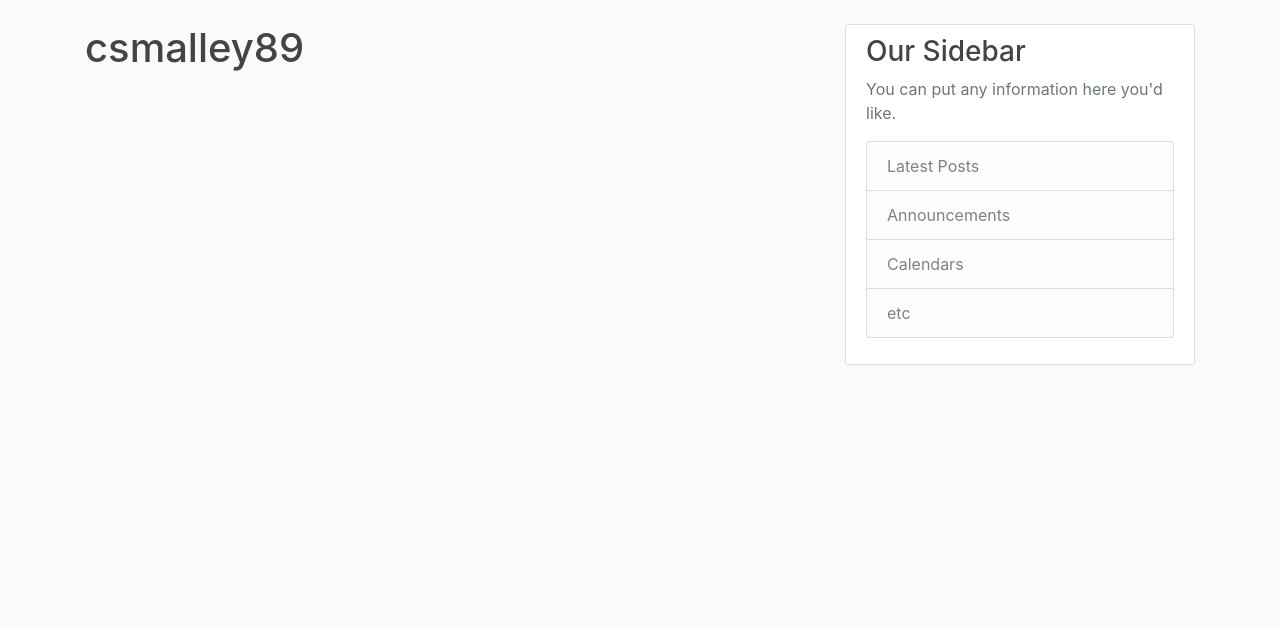
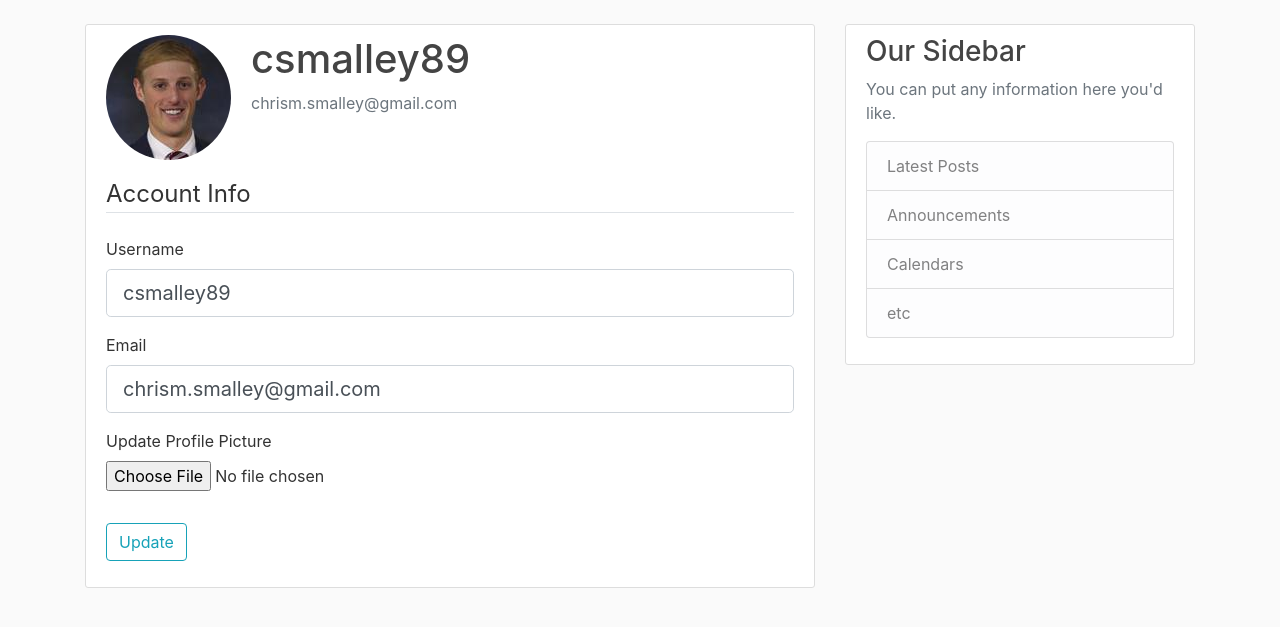
Before and after one commit to csmalley89/pyFlask, a Flask app: page /account in a window 1280 px wide. Shown: the part 56-683 px from the top of the page. Run offline with Flask 2, Linux system fonts and the light colour scheme; a user stored in the database is signed in; some libraries are stand-ins or nearby versions.

Commit message:
added the ability for users to edit their profile and upload a profile pic

```diff
--- a/flaskBlog/forms.py
+++ b/flaskBlog/forms.py
@@ -1,4 +1,6 @@
 from flask_wtf import FlaskForm
+from flask_wtf.file import FileField, FileAllowed
+from flask_login import current_user
 from wtforms import StringField, PasswordField, SubmitField, BooleanField
 from wtforms.validators import DataRequired, Length, Email, EqualTo, ValidationError
 from flaskBlog.models import User
@@ -25,4 +27,23 @@ class LoginForm(FlaskForm):
     email = StringField('Email', validators=[DataRequired(), Email()])
     password = PasswordField('Password', validators=[DataRequired()])
     remember = BooleanField('Remember Me')
-    submit = SubmitField('Login')
+    submit = SubmitField('Update')
+
+
+class UpdateAccountForm(FlaskForm):
+    username = StringField('Username', validators=[DataRequired(), Length(min=2, max=20)])
+    email = StringField('Email', validators=[DataRequired(), Email()])
+    picture = FileField('Update Profile Picture', validators=[FileAllowed(['jpg', 'jpeg', 'png', 'gif'])])
+    submit = SubmitField('Update')
+
+    def validate_username(self, username):
+        if username.data != current_user.username:
+            user = User.query.filter_by(username=username.data).first()
+            if user:
+                raise ValidationError('That username is taken. Please choose another one.')
+
+    def validate_email(self, email):
+        if email.data != current_user.email:
+            user = User.query.filter_by(email=email.data).first()
+            if user:
+                raise ValidationError('That email is taken. Please choose a different one.')
--- a/flaskBlog/routes.py
+++ b/flaskBlog/routes.py
@@ -1,6 +1,9 @@
+import os
+import secrets
+from PIL import Image
 from flask import render_template, url_for, flash, redirect, request
 from flaskBlog import app, db, bcrypt
-from flaskBlog.forms import RegistrationForm, LoginForm
+from flaskBlog.forms import RegistrationForm, LoginForm, UpdateAccountForm
 from flaskBlog.models import User, Post
 from flask_login import login_user, current_user, logout_user, login_required
 
@@ -43,8 +46,6 @@ def register():
         db.session.add(user)
         db.session.commit()
         flash('Your account has been created! You are now able to login', 'success')
-        #flash('Account created for {}!'.format(form.username.data), 'success')
-        #flash(u'Account created for {form.username.data}!', 'success')
         return redirect(url_for('login'))
     return render_template('register.html', title='Register', form=form)
 
@@ -69,7 +70,35 @@ def logout():
     logout_user()
     return redirect(url_for('home'))
 
-@app.route("/account")
+
+def save_picture(form_picture):
+    random_hex = secrets.token_hex(8)
+    _, f_ext = os.path.splitext(form_picture.filename)
+    picture_fn = random_hex + f_ext
+    picture_path = os.path.join(app.root_path, 'static/profile_pics', picture_fn)
+    output_size = (125, 125)
+    i = Image.open(form_picture)
+    i.thumbnail(output_size)
+    i.save(picture_path)
+
+    return picture_fn
+
+
+@app.route("/account", methods=['GET', 'POST'])
 @login_required
 def account():
-    return render_template('account.html', title='Account')
+    form = UpdateAccountForm()
+    if form.picture.data:
+            picture_file = save_picture(form.picture.data)
+            current_user.image_file = picture_file
+    if form.validate_on_submit():
+        current_user.username = form.username.data
+        current_user.email = form.email.data
+        db.session.commit()
+        flash('Your account has been updated!', 'success')
+        return redirect(url_for('account'))
+    elif request.method == 'GET':
+        form.username.data = current_user.username
+        form.email.data = current_user.email
+    image_file = url_for('static', filename='profile_pics/' + current_user.image_file)
+    return render_template('account.html', title='Account', image_file=image_file, form=form)
--- a/flaskBlog/templates/account.html
+++ b/flaskBlog/templates/account.html
@@ -1,4 +1,57 @@
 {% extends "layout.html" %}
 {% block content %}
-    <h1>{{ current_user.username }}</h1>
+    <div class="content-section">
+      <div class="media">
+        <img class="rounded-circle account-img" src="{{ image_file }}">
+        <div class="media-body">
+          <h2 class="account-heading">{{ current_user.username }}</h2>
+          <p class="text-secondary">{{ current_user.email }}</p>
+        </div>
+      </div>
+        <form method="POST" action="" enctype="multipart/form-data">
+            {{ form.hidden_tag() }}
+            <fieldset class="form-group">
+                <legend class="border-bottom mb-4">Account Info</legend>
+                <div class="form-group">
+                    {{ form.username.label(class="form-control-label") }}
+
+                    {% if form.username.errors %}
+                        {{ form.username(class="form-control form-control-lg is-invalid") }}
+                        <div class="invalid-feedback">
+                            {% for error in form.username.errors %}
+                                <span>{{ error }}</span>
+                            {% endfor %}
+                        </div>
+                    {% else %}
+                        {{ form.username(class="form-control form-control-lg") }}
+                    {% endif %}
+                </div>
+                <div class="form-group">
+                    {{ form.email.label(class="form-control-label") }}
+                    {% if form.email.errors %}
+                        {{ form.email(class="form-control form-control-lg is-invalid") }}
+                        <div class="invalid-feedback">
+                            {% for error in form.email.errors %}
+                                <span>{{ error }}</span>
+                            {% endfor %}
+                        </div>
+                    {% else %}
+                        {{ form.email(class="form-control form-control-lg") }}
+                    {% endif %}
+                </div>
+                <div class="form-group">
+                    {{ form.picture.label() }}
+                    {{ form.picture(class="form-control-file") }}
+                    {% if form.picture.errors %}
+                        {% for error in form.picture.errors %}
+                            <span class="text-danger">{{ error }}</span></br>
+                        {% endfor %}
+                    {% endif %}
+                </div>
+            </fieldset>
+            <div class="form-group">
+                {{ form.submit(class="btn btn-outline-info") }}
+            </div>
+        </form>
+    </div>
 {% endblock content %}
```
Also changed, not shown: flaskBlog/site.db, flaskBlog/static/profile_pics/d65866ad6c4e89f1.jpg (added), flaskBlog/static/profile_pics/default.jpg (added).
